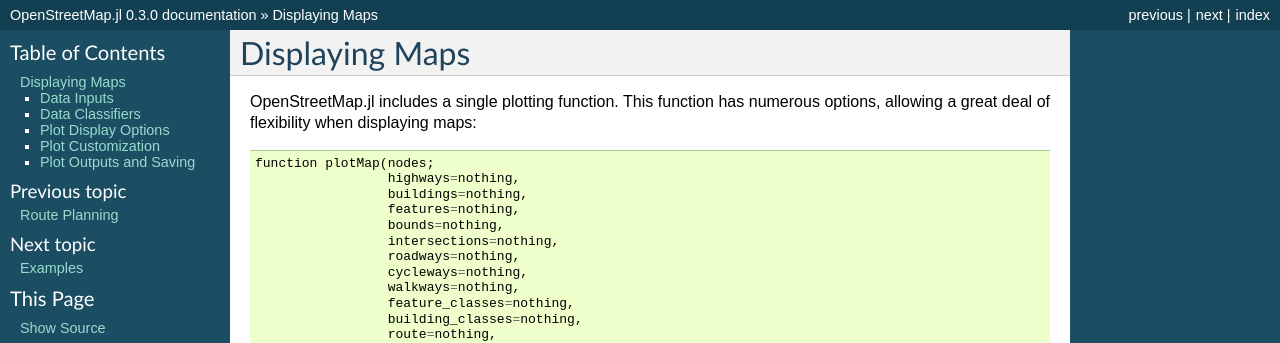
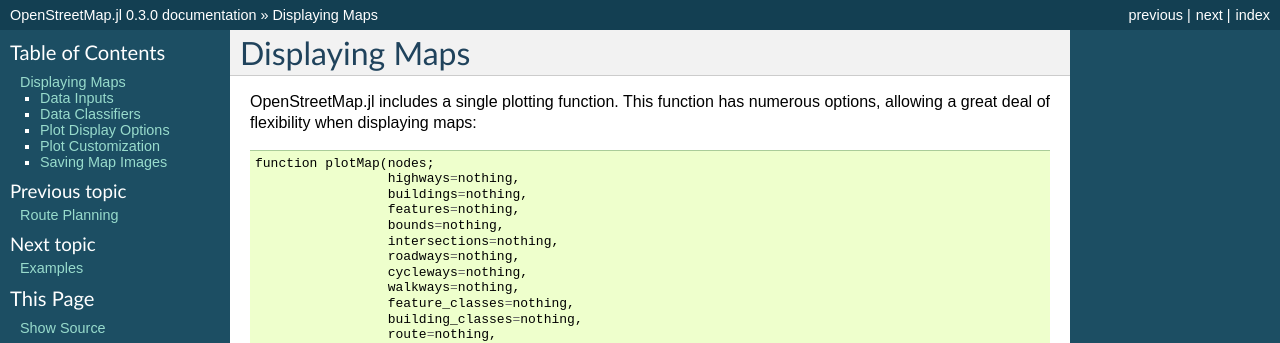
Before and after one commit to tedsteiner/OpenStreetMap.jl, a Sphinx documentation site: the page built from docs/plots.rst, in a window 1280 px wide and 900 px high. Shown: the top 343 px of the window. Built offline with Sphinx 7.4.7, drawn with Linux system fonts in a browser that asks for light colours; some of the changed text lies outside the part shown.

Commit message:
Fixed more minor typos in plotMap docs.
Signed-off-by: Ted Steiner <tsteiner2@gmail.com>

```diff
--- a/docs/plots.rst
+++ b/docs/plots.rst
@@ -64,7 +64,7 @@
 * ``bounds`` [``Bounds``]: X and Y axes limits of plot, also used to compute appropriate plot aspect ratio
 * ``width`` [``Integer``]: Width of the plot, in pixels
 * ``fontsize`` [``Integer``]: Fontsize of axes labels. If 0, let Winston decide (default). Use this if you need consistency amongst many plots.
-  ``km`` [``Bool``]: If ``nodes`` is in ENU coordinates, converts plot axes to use kilometers rather than meters
+* ``km`` [``Bool``]: If ``nodes`` is in ENU coordinates, converts plot axes to use kilometers rather than meters
 * ``realtime`` [``Bool``]: When true, elements are added to the map individually (this drastically slows down plotting, but is fun to watch)
 
 Plot Customization
@@ -101,8 +101,8 @@
 
 **Note 3:** For highways, buildings, and features, if an additional classifier is input (e.g., ``roadways``), the respective style input must be a dictionary of styles, with type ``Dict{Int,Style}``, with a style given for each classification. This dictionary is called a "layer" in OpenStreetMap terminology, and defines how a specific map layer is displayed. The default layers are defined as constants in ``layers.jl``.
 
-Plot Outputs and Saving
------------------------
+Saving Map Images
+-----------------
 ``plotMap()`` returns the ``Winston.FramedPlot`` object. This allows the user to futher modify the plot or save it using the ``file`` function available from ``Winston.jl`` with the desired aspect ratio.
 
 Example of saving a plot as an image in png, eps, and pdf formats:
@@ -114,7 +114,7 @@
     xrange = bounds.max_lon - bounds.min_lon
     yrange = bounds.max_lat - bounds.min_lat
     aspect_ratio = xrange / yrange
-    height = int( width / aspect_ratio )
+    height = int(width / aspect_ratio)
     Winston.file(p,"filename.png","width",width,"height",height)
     Winston.file(p,"filename.eps","width",width,"height",height)
     Winston.file(p,"filename.pdf","width",width,"height",height)
```
